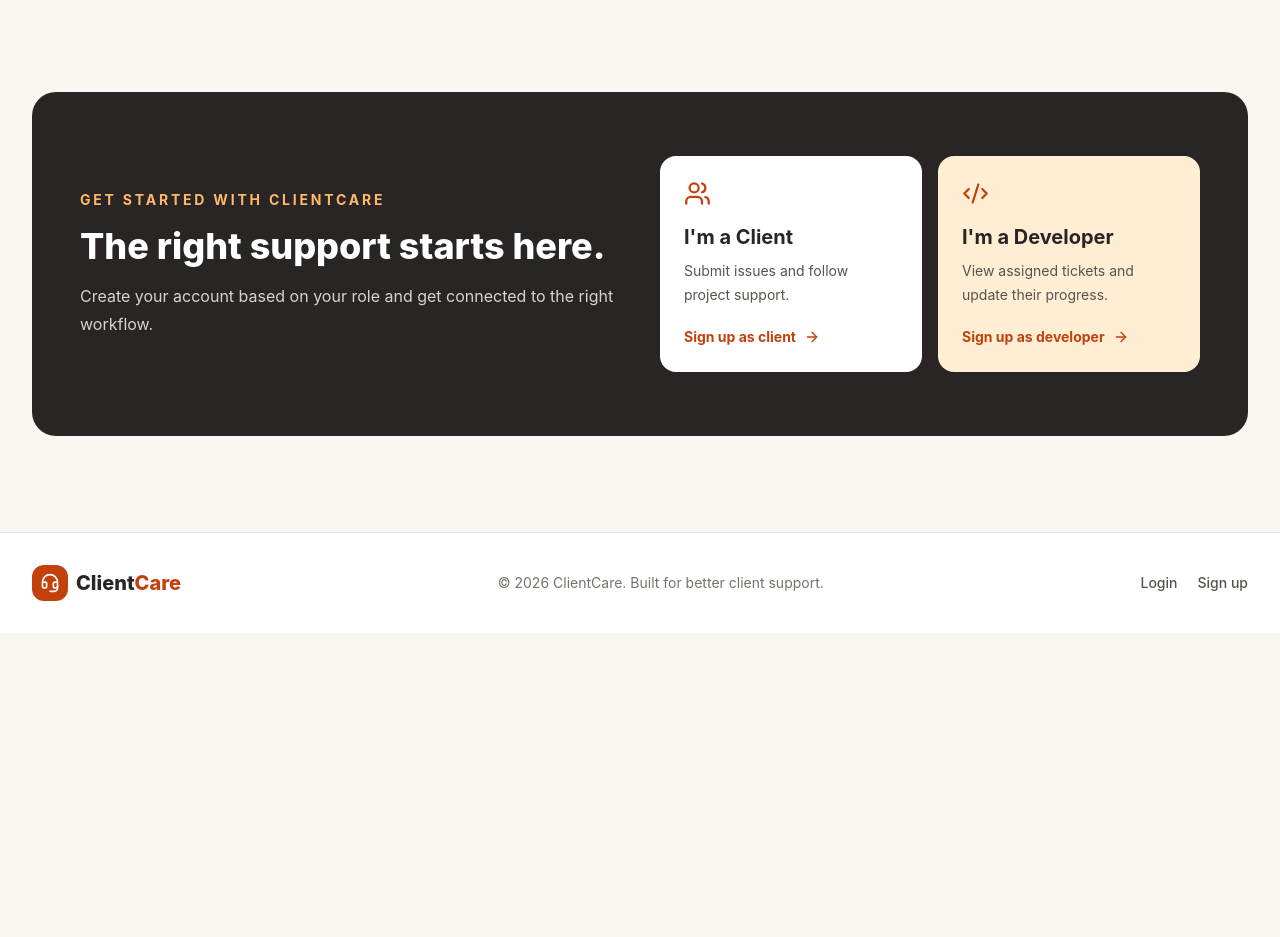
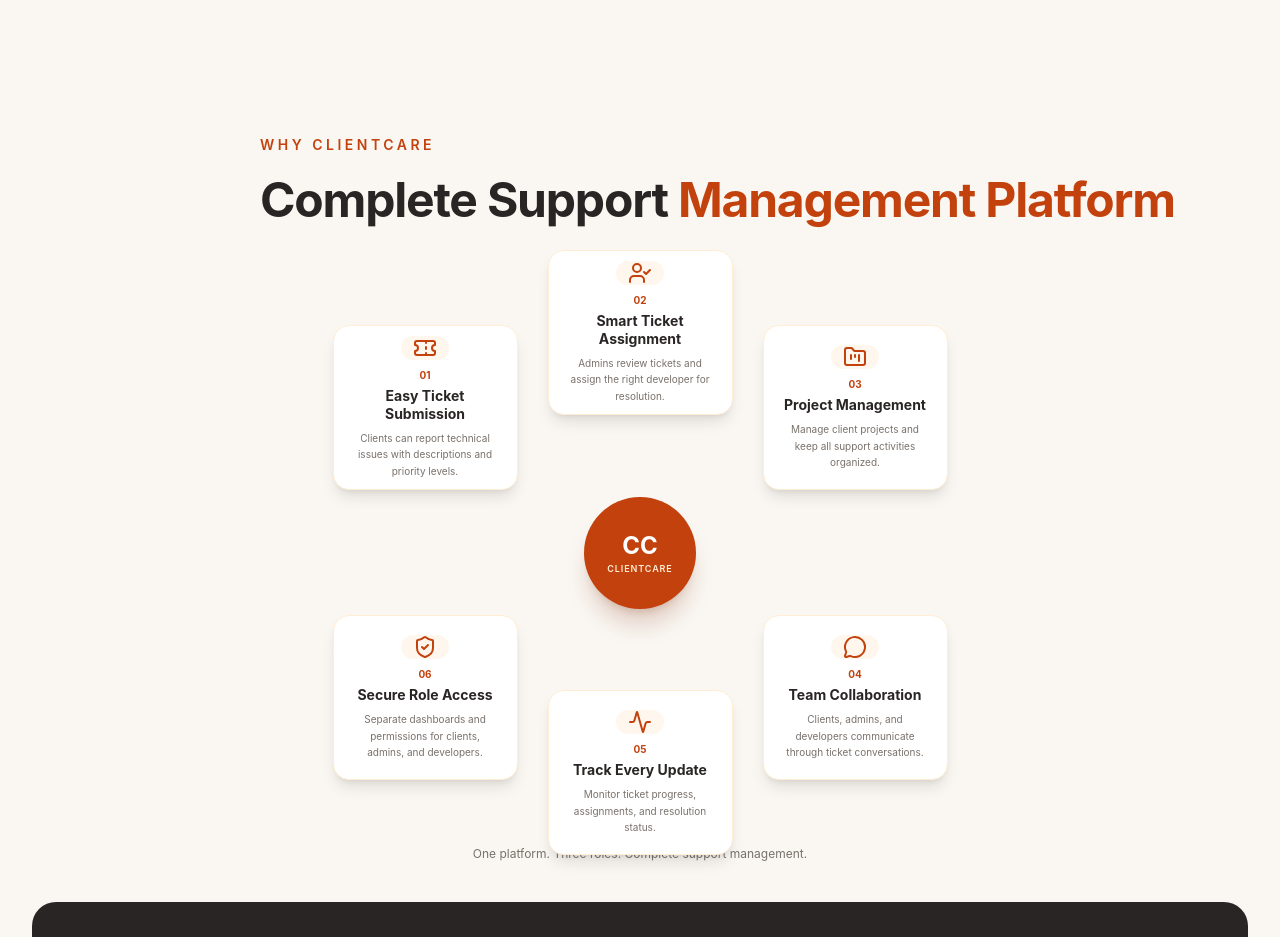
Before and after one commit to Vikas-kumar10/clientcare_frontend, a React app: page / in a window 1280 px wide. Shown: the part 1860-2797 px from the top of the page. Before the commit the page ends 2493 px from the top, so only its background shows below. Built offline with nearby package versions, Linux system fonts and the light colour scheme; no server answers; the HTML template or start-up script is replaced by a standard one.

Commit message:
fixed rotate card

```diff
--- /dev/null
+++ b/src/components/LandingComponent/RotatingCards.jsx
@@ -0,0 +1,220 @@
+
+import { motion, useReducedMotion } from "motion/react";
+import {
+  Ticket,
+  UserCheck,
+  MessageCircle,
+  Activity,
+  FolderKanban,
+  ShieldCheck,
+} from "lucide-react";
+
+const cards = [
+  {
+    title: "Easy Ticket Submission",
+    description:
+      "Clients can report technical issues with descriptions and priority levels.",
+    icon: Ticket,
+    number: "01",
+  },
+  {
+    title: "Smart Ticket Assignment",
+    description:
+      "Admins review tickets and assign the right developer for resolution.",
+    icon: UserCheck,
+    number: "02",
+  },
+  {
+    title: "Project Management",
+    description:
+      "Manage client projects and keep all support activities organized.",
+    icon: FolderKanban,
+    number: "03",
+  },
+  {
+    title: "Team Collaboration",
+    description:
+      "Clients, admins, and developers communicate through ticket conversations.",
+    icon: MessageCircle,
+    number: "04",
+  },
+  {
+    title: "Track Every Update",
+    description:
+      "Monitor ticket progress, assignments, and resolution status.",
+    icon: Activity,
+    number: "05",
+  },
+  {
+    title: "Secure Role Access",
+    description:
+      "Separate dashboards and permissions for clients, admins, and developers.",
+    icon: ShieldCheck,
+    number: "06",
+  },
+];
+
+const desktopPositions = [
+  { x: -215, y: -145 },
+  { x: 0, y: -220 },
+  { x: 215, y: -145 },
+  { x: 215, y: 145 },
+  { x: 0, y: 220 },
+  { x: -215, y: 145 },
+];
+
+const tabletPositions = [
+  { x: -170, y: -125 },
+  { x: 0, y: -190 },
+  { x: 170, y: -125 },
+  { x: 170, y: 125 },
+  { x: 0, y: 190 },
+  { x: -170, y: 125 },
+];
+
+const mobilePositions = [
+  { x: -105, y: -125 },
+  { x: 0, y: -220 },
+  { x: 105, y: -125 },
+  { x: 105, y: 125 },
+  { x: 0, y: 220 },
+  { x: -105, y: 125 },
+];
+
+export default function RotatingCards() {
+  const shouldReduceMotion = useReducedMotion();
+
+  return (
+    <section className="min-h-[100svh] overflow-hidden bg-[#FAF7F2] flex flex-col items-center justify-center px-3 py-8 sm:px-5 sm:py-10">
+
+      {/* Heading */}
+      <div className="w-full max-w-[760px] text-left mb-5 sm:mb-8">
+        <span className="text-xs sm:text-sm font-semibold uppercase tracking-[0.25em] text-[#C2410C]">
+          Why ClientCare
+        </span>
+
+        <motion.h1
+          className="mt-2 whitespace-nowrap text-[clamp(1rem,5vw,3rem)] font-bold tracking-tight text-[#292524]"
+          initial={shouldReduceMotion ? { opacity: 1, x: 0 } : { opacity: 0, x: -32 }}
+          animate={{ opacity: 1, x: 0 }}
+          transition={{ duration: shouldReduceMotion ? 0 : 0.8, ease: [0.22, 1, 0.36, 1] }}
+        >
+          Complete Support <span className="text-[#C2410C]">Management Platform</span>
+        </motion.h1>
+      </div>
+
+      {/* Animation Area */}
+      <div className="relative w-full max-w-[760px] h-[470px] sm:h-[540px] md:h-[570px] flex items-center justify-center">
+
+        {/* Center Circle */}
+        <div className="absolute z-20 w-20 h-20 sm:w-24 sm:h-24 md:w-28 md:h-28 rounded-full bg-[#C2410C] shadow-xl shadow-orange-900/20 flex flex-col items-center justify-center">
+          <span className="text-white font-bold text-xl md:text-2xl">
+            CC
+          </span>
+
+          <span className="text-orange-100 text-[8px] md:text-[9px] font-semibold tracking-widest">
+            CLIENTCARE
+          </span>
+        </div>
+
+        {/* Cards */}
+        {cards.map((card, index) => {
+          const Icon = card.icon;
+
+          const position = {
+            x: desktopPositions[index].x,
+            y: desktopPositions[index].y,
+          };
+
+          const tablet = tabletPositions[index];
+          const mobile = mobilePositions[index];
+
+          return (
+            <motion.div
+              key={card.number}
+              className="absolute z-10 w-[105px] h-[120px] sm:w-[150px] sm:h-[145px] md:w-[185px] md:h-[165px] rounded-xl sm:rounded-2xl bg-white border border-orange-100 shadow-lg p-2 sm:p-4 md:p-5 flex flex-col justify-center items-center text-center"
+              initial={
+                shouldReduceMotion
+                  ? {
+                      x: position.x,
+                      y: position.y,
+                      opacity: 1,
+                      scale: 1,
+                    }
+                  : {
+                      x: -300,
+                      y: 250,
+                      opacity: 0,
+                      scale: 0.5,
+                    }
+              }
+              animate={{
+                x: [
+                  -300,
+                  -260,
+                  -180,
+                  -100,
+                  0,
+                  position.x,
+                ],
+                y: [
+                  250,
+                  100,
+                  -100,
+                  -220,
+                  -100,
+                  position.y,
+                ],
+                opacity: 1,
+                scale: 1,
+              }}
+              transition={{
+                duration: shouldReduceMotion ? 0 : 1.8,
+                delay: shouldReduceMotion ? 0 : index * 0.2,
+                ease: [0.22, 1, 0.36, 1],
+              }}
+              whileHover={{
+                scale: 1.06,
+                borderColor: "#C2410C",
+                boxShadow: "0px 15px 35px rgba(194,65,12,0.18)",
+              }}
+              style={{
+                "--desktop-x": `${position.x}px`,
+                "--desktop-y": `${position.y}px`,
+                "--tablet-x": `${tablet.x}px`,
+                "--tablet-y": `${tablet.y}px`,
+                "--mobile-x": `${mobile.x}px`,
+                "--mobile-y": `${mobile.y}px`,
+              }}
+            >
+              {/* Icon */}
+              <div className="w-7 h-7 sm:w-10 sm:h-10 md:w-12 md:h-12 rounded-lg sm:rounded-xl bg-orange-50 flex items-center justify-center text-[#C2410C] mb-1.5 sm:mb-2">
+                <Icon size={20} className="sm:w-6 sm:h-6" />
+              </div>
+
+              {/* Number */}
+              <span className="text-[9px] sm:text-[10px] font-bold text-[#C2410C] mb-1">
+                {card.number}
+              </span>
+
+              {/* Title */}
+              <h3 className="text-[10px] sm:text-xs md:text-sm font-bold text-[#292524] leading-tight">
+                {card.title}
+              </h3>
+
+              {/* Description */}
+              <p className="hidden md:block text-[10px] text-stone-500 mt-2 leading-relaxed">
+                {card.description}
+              </p>
+            </motion.div>
+          );
+        })}
+      </div>
+
+      {/* Footer */}
+      <p className="mt-2 text-[10px] sm:text-xs text-stone-500 text-center">
+        One platform. Three roles. Complete support management.
+      </p>
+    </section>
+  );
+}
--- a/src/pages/LandingPage.jsx
+++ b/src/pages/LandingPage.jsx
@@ -4,6 +4,7 @@ import HeroSection from "../components/LandingComponent/HeroSection";
 import FeaturesSection from "../components/LandingComponent/FeaturesSection.jsx";
 import WorkflowSection from "../components/LandingComponent/WorkflowSection";
 import SignupCta from "../components/LandingComponent/SignupCta";
+import RotatingCards from "../components/LandingComponent/RotatingCards.jsx";
 
 export default function LandingPage() {
   return (
@@ -14,6 +15,7 @@ export default function LandingPage() {
         <HeroSection />
         <FeaturesSection />
         <WorkflowSection />
+        <RotatingCards/>
         <SignupCta />
       </main>
 
```
